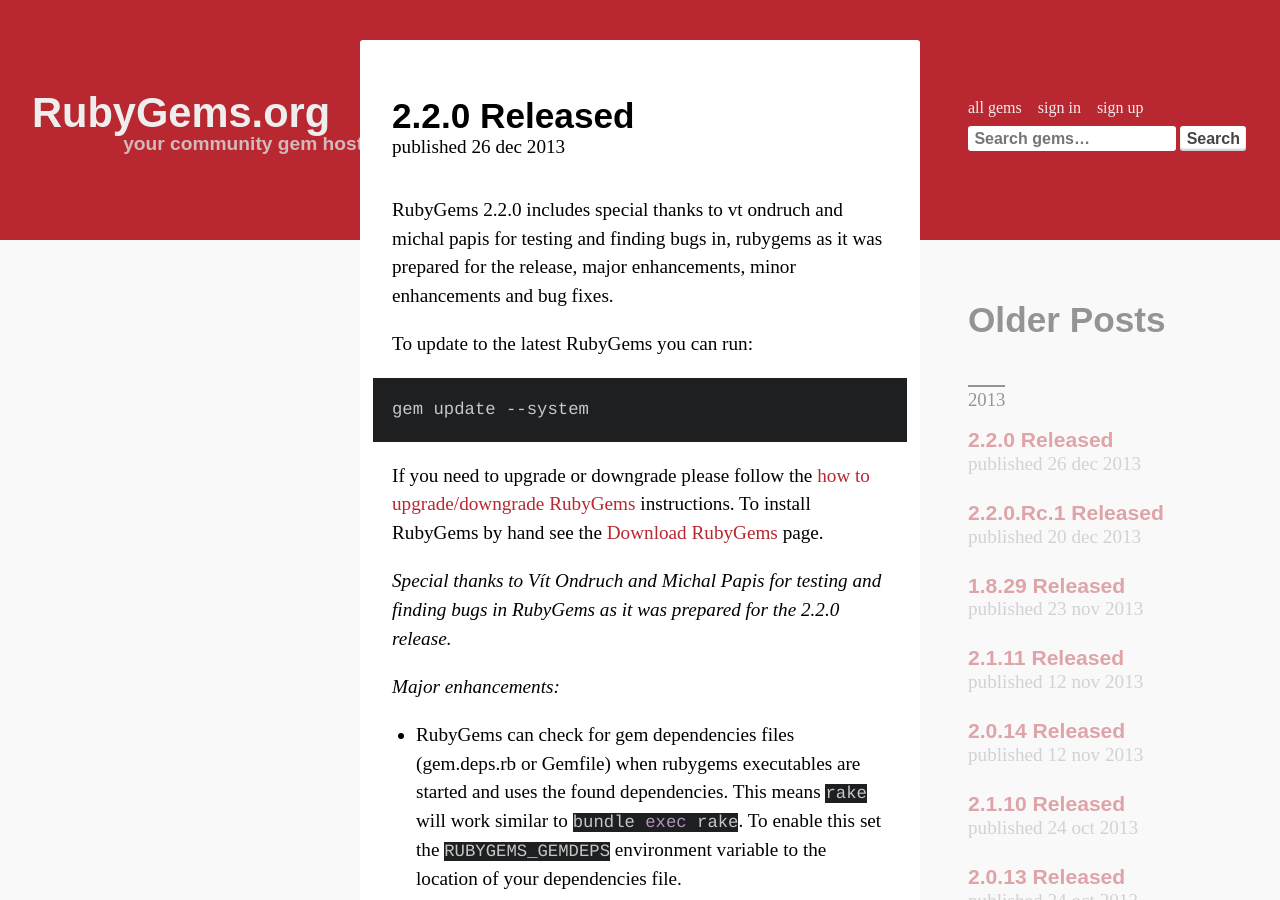
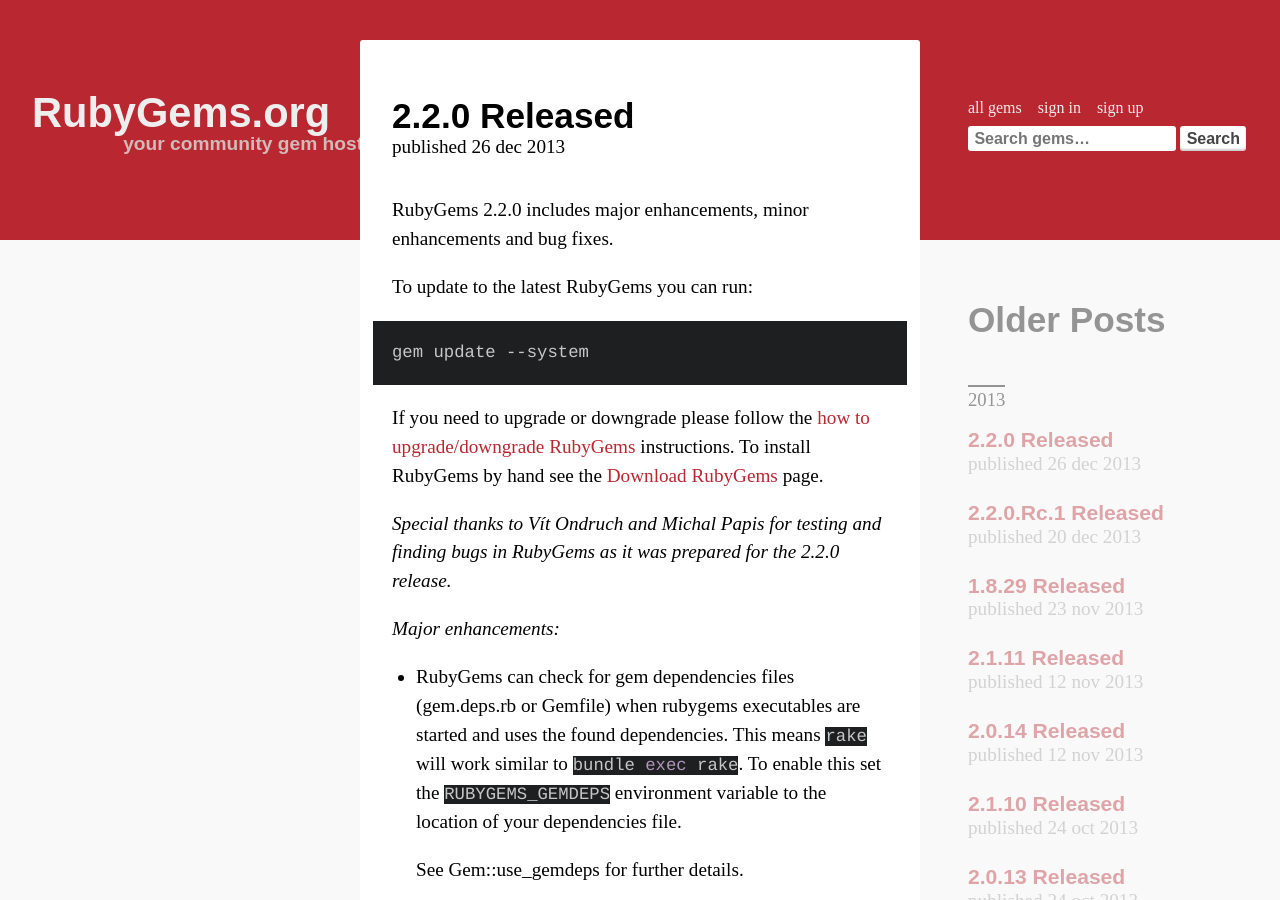
Before and after one commit to rubygems/rubygems.github.io, a Jekyll site: the page built from _posts/2013-12-26-2.2.0-released.md, in a window 1280 px wide and 900 px high. Built offline with Jekyll 4.4.1, drawn with Linux system fonts in a browser that asks for light colours; comment, search, counter and statistics services are not loaded; some of the changed text lies outside the part shown.

Commit message:
Remove misplaced attribute

```diff
--- a/_posts/2013-12-26-2.2.0-released.md
+++ b/_posts/2013-12-26-2.2.0-released.md
@@ -5,7 +5,7 @@
 author_email: drbrain@segment7.net
 ---
 
-RubyGems 2.2.0 includes special thanks to vt ondruch and michal papis for testing and finding bugs in, rubygems as it was prepared for the  release, major enhancements, minor enhancements and bug fixes.
+RubyGems 2.2.0 includes major enhancements, minor enhancements and bug fixes.
 
 To update to the latest RubyGems you can run:
 
```
